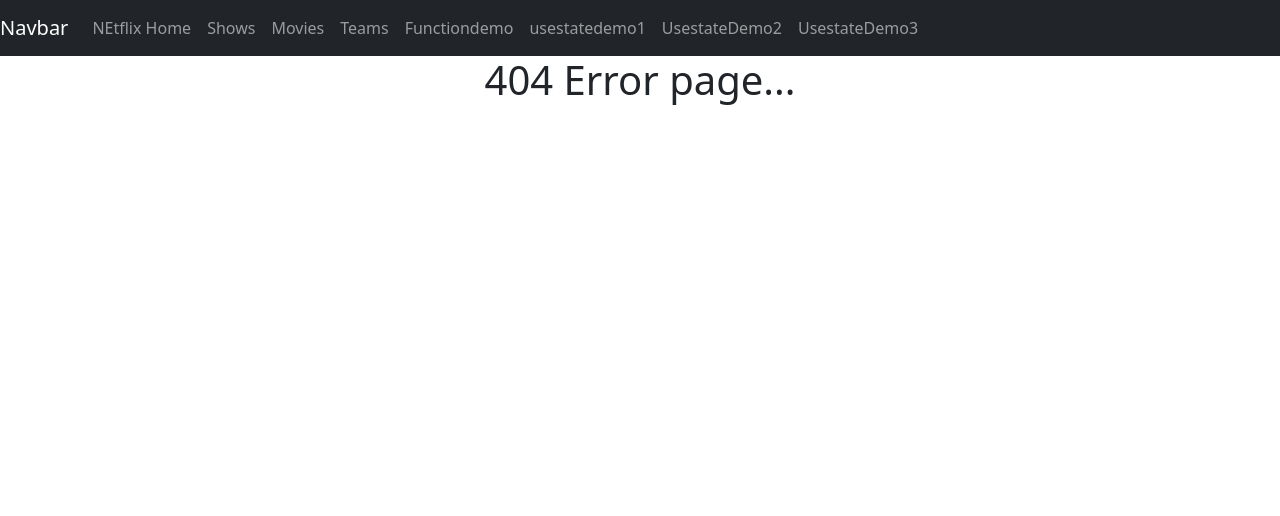
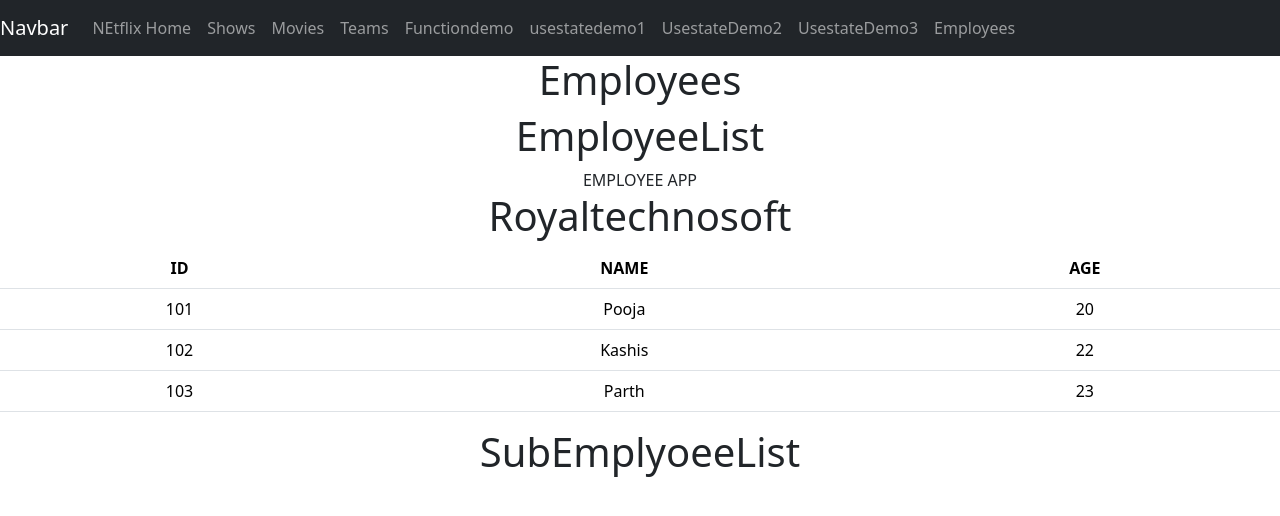
Before and after one commit to Ishanidamor/learning26, a React (Vite) app: page /employees in a window 1280 px wide. Before the commit this address had no page. Shown: the top 516 px of the page. Built offline with nearby package versions, Linux system fonts and the light colour scheme.

Commit message:
Created Props

```diff
--- a/src/App.jsx
+++ b/src/App.jsx
@@ -23,6 +23,7 @@ import { FunctionDemo1 } from './components/FunctionDemo1';
 import { UsestateDemo1 } from './components/UsestateDemo1';
 import { UsestateDemo2 } from './components/UsestateDemo2';
 import { UsestateDemo3 } from './components/UsestateDemo3';
+import { Employees } from './components/Employees';
 
 function App() {
   return (
@@ -43,7 +44,9 @@ function App() {
         <Route path="/*" element={<ErrorNotFound/>}></Route>
         <Route path="/teams/" element={<Teams/>}></Route>
         <Route path="/teamdetails/:name" element={<TeamDetails/>}></Route>
+        <Route path="/employees" element={<Employees/>}></Route>
       </Routes>
+
     </div>
   );
 }
--- /dev/null
+++ b/src/components/CardComponent.jsx
@@ -0,0 +1,22 @@
+import React from 'react'
+export const CardComponent = (props) => {
+  return (
+    <div class="container mt-5">
+      <div class="card custom-card" style={{width:"16 rem;"}}>
+        <img
+          src="https://picsum.photos/300/200"
+          class="card-img-top"
+          alt="image"
+          style={{height:"200px",width:"200px"}}
+        />
+        <div class="card-body">
+          <h5 class="card-title">{props.title || "TITLE"}</h5>
+          <p class="card-text">{props.description || "DESCRIPTION" }</p>
+          <a href="#" class="btn custom-btn">
+            Go somewhere
+          </a>
+        </div>
+      </div>
+    </div>
+  );
+};
--- /dev/null
+++ b/src/components/EmployeeList.jsx
@@ -0,0 +1,39 @@
+import React from 'react'
+import { SubEmplyoeeList } from './SubEmplyoeeList'
+
+
+export const EmployeeList = (props) => {
+
+  console.log("emplist",props)
+
+    return (
+    <div style={{textAlign:"center"}}>
+        <h1>EmployeeList</h1>
+        {props.title}
+        <h1>{props.company.name}</h1>
+        <h1>{props.company.years}</h1>
+
+        <table className='table'>
+            <thead>
+                <tr>
+                    <th>ID</th>
+                    <th>NAME</th>
+                    <th>AGE</th>
+                </tr>
+            </thead>
+            <tbody>
+                {
+                    props.employees.map((emp) =>{
+                        return <tr>
+                            <td>{emp.id}</td>
+                            <td>{emp.name}</td>
+                            <td>{emp.age}</td>
+                        </tr>
+                    })
+                }
+            </tbody>
+        </table>
+        <SubEmplyoeeList title={props.title}></SubEmplyoeeList>
+    </div>
+  )
+}
--- /dev/null
+++ b/src/components/Employees.jsx
@@ -0,0 +1,28 @@
+import React from 'react'
+import {EmployeeList} from "./EmployeeList"
+
+export const Employees = () => {
+
+    var title = "EMPLOYEE APP";
+
+    var company={
+        name: "Royaltechnosoft",
+        year: 2026,
+    };
+
+    var employees =[
+        {id: 101, name: "Pooja", age: 20},
+        {id: 102, name: "Kashis", age: 22},
+        {id: 103, name: "Parth", age: 23},
+    ];
+
+  return (
+
+    <div style={{textAlign:"center"}}>
+        <h1>Employees</h1>
+
+        <EmployeeList title={title} company={company} employees={employees}></EmployeeList>
+
+    </div>
+  )
+}
--- a/src/components/Navbar.jsx
+++ b/src/components/Navbar.jsx
@@ -62,6 +62,11 @@ export const Navbar = () => {
                 UsestateDemo3
               </Link>
             </li>
+             <li className="nav-item">
+              <Link className="nav-link" to="/employees">
+                Employees
+              </Link>
+            </li>
 
           </ul>
         </div>
--- /dev/null
+++ b/src/components/SubEmplyoeeList.jsx
@@ -0,0 +1,12 @@
+import React from 'react'
+
+export const SubEmplyoeeList = (props) => {
+
+    console.log("Sub employee props",props)
+
+    return (
+    <div>
+        <h1>SubEmplyoeeList</h1>
+    </div>
+  )
+}
--- a/src/components/UsestateDemo1.jsx
+++ b/src/components/UsestateDemo1.jsx
@@ -1,4 +1,6 @@
 import React, { useState } from 'react'
+import { CardComponent } from './CardComponent'
+
 
 export const UsestateDemo1 = () => {
 
@@ -15,6 +17,8 @@ export const UsestateDemo1 = () => {
         <h1>UsestateDemo1</h1>
         <h1>Count = {count}</h1>
         <button onClick={increasecount}>+</button>
+
+        <CardComponent title ="USE STATE DEMO"></CardComponent>
     </div>
   )
 }
```
